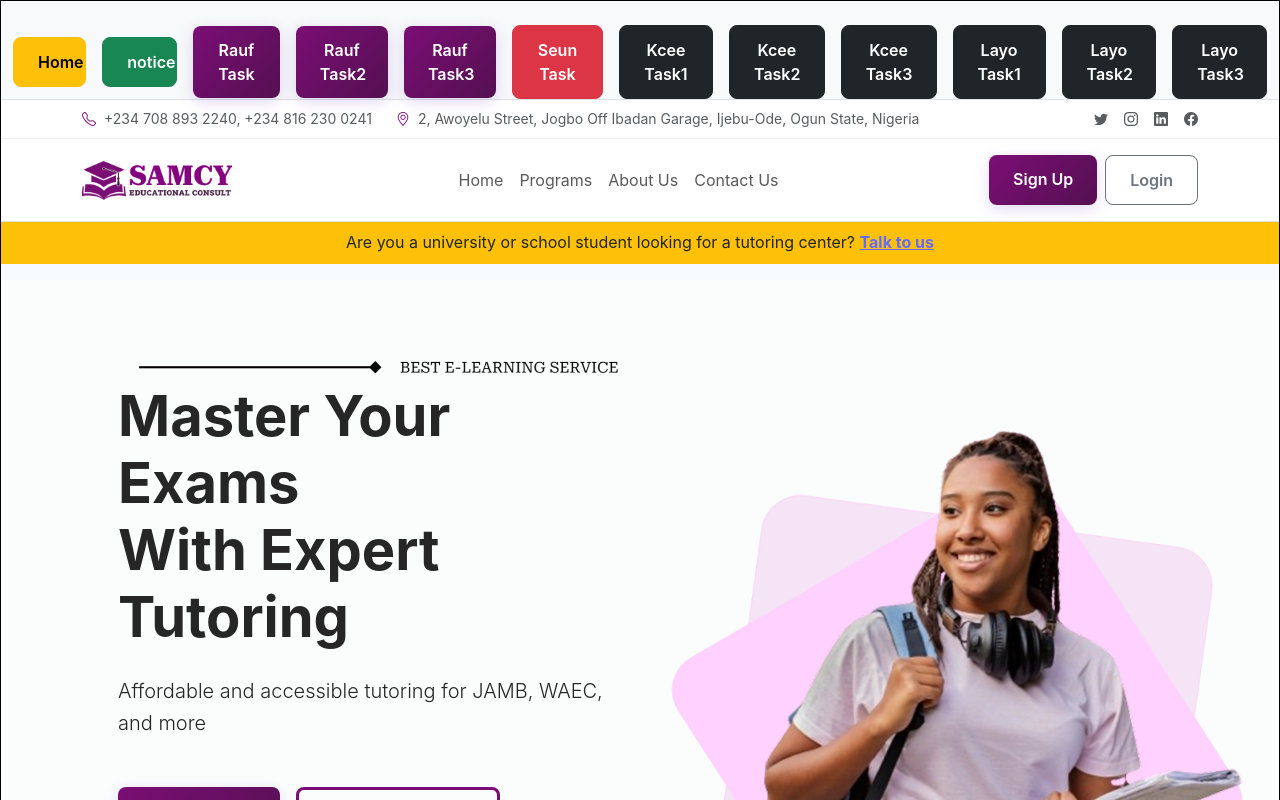
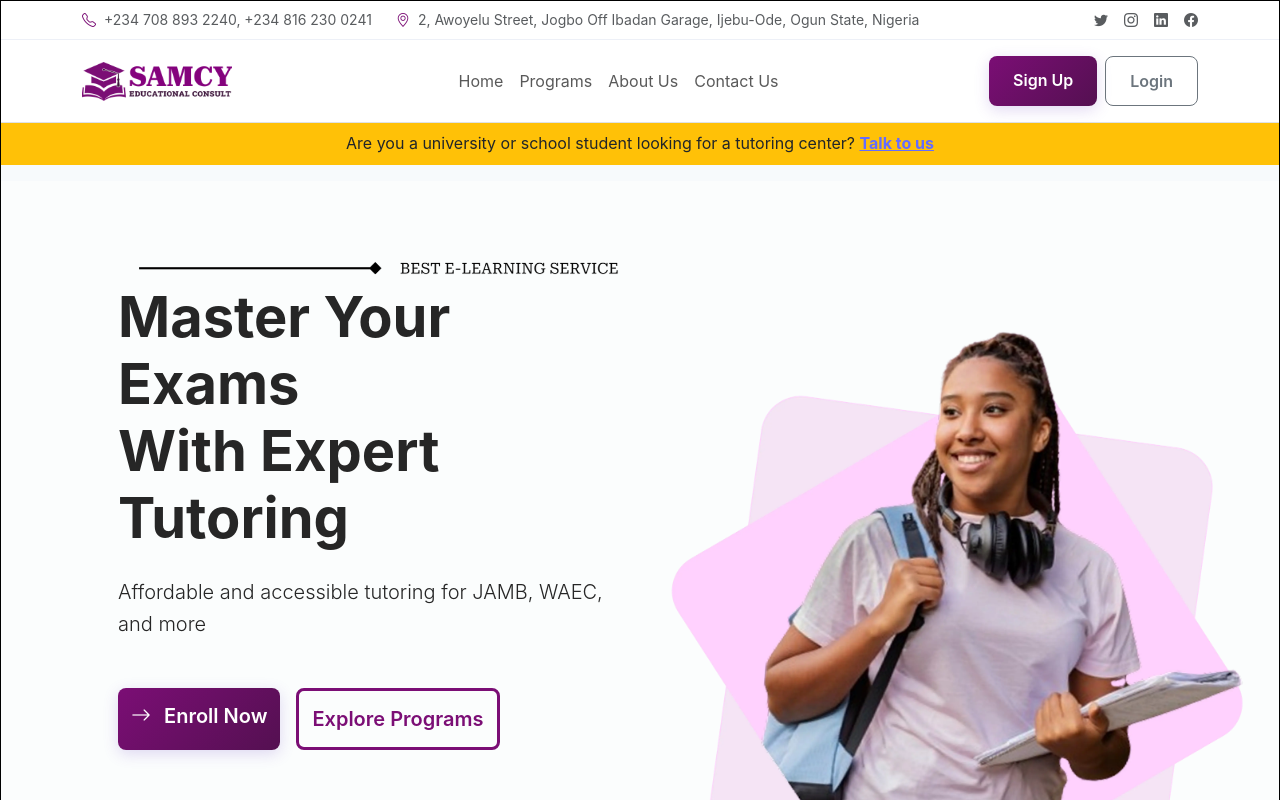
Before and after one commit to TeeboiCode/sam-app, a Vue app: page / in a window 1280 px wide. Shown: the top 800 px of the page. Built offline with nearby package versions, Linux system fonts and the light colour scheme; what v-calendar would draw is missing.

Commit message:
Update App.vue

```diff
--- a/src/App.vue
+++ b/src/App.vue
@@ -8,7 +8,7 @@
       border: 1px solid black;
     "
   >
-    <linkeVue />
+   <!-- <linkeVue /> -->
     <NavigationVue />
 
     <router-view />
@@ -18,7 +18,7 @@
 </template>
 
 <script setup>
-import linkeVue from "./components/linksfiles.vue/linke.vue";
+// import linkeVue from "./components/linksfiles.vue/linke.vue";
 import FooterVue from "./components/footer/Footer.vue";
 import NavigationVue from "./views/Navigation.vue";
 </script>
```
